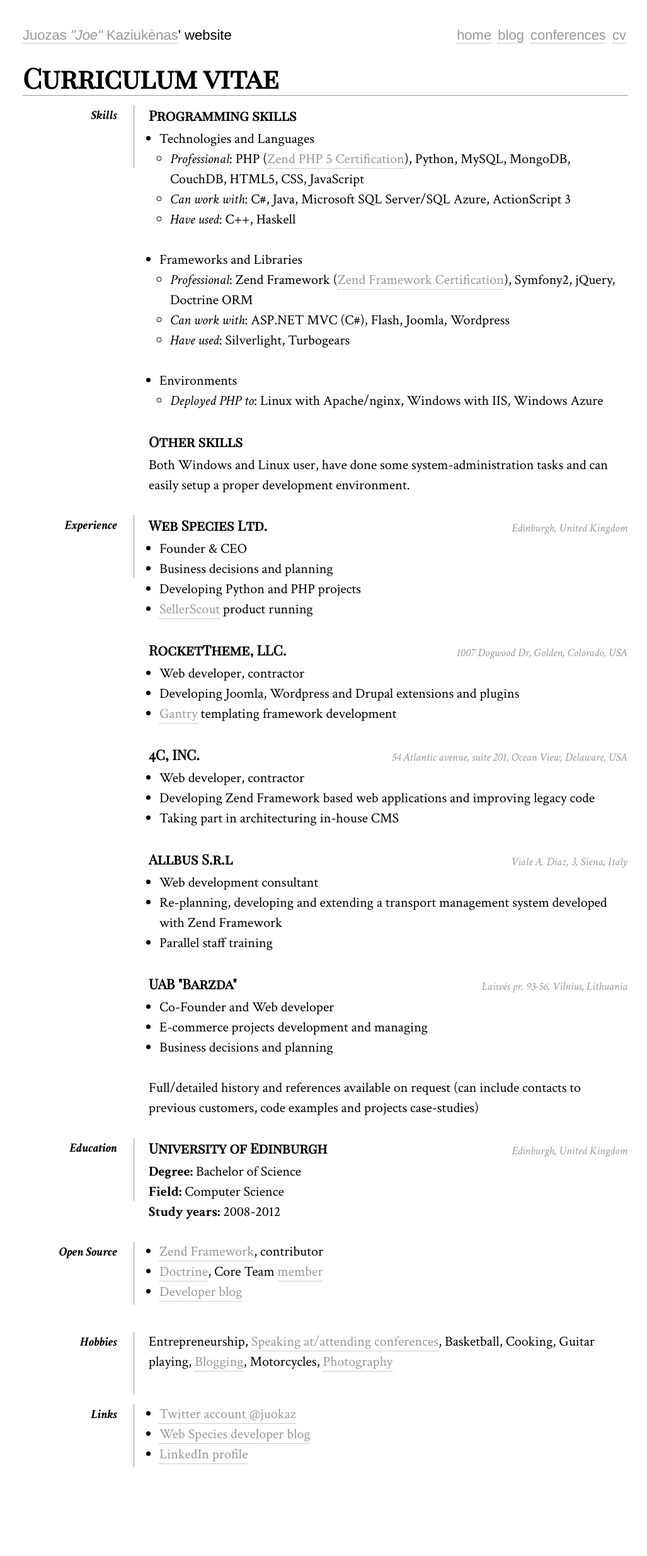
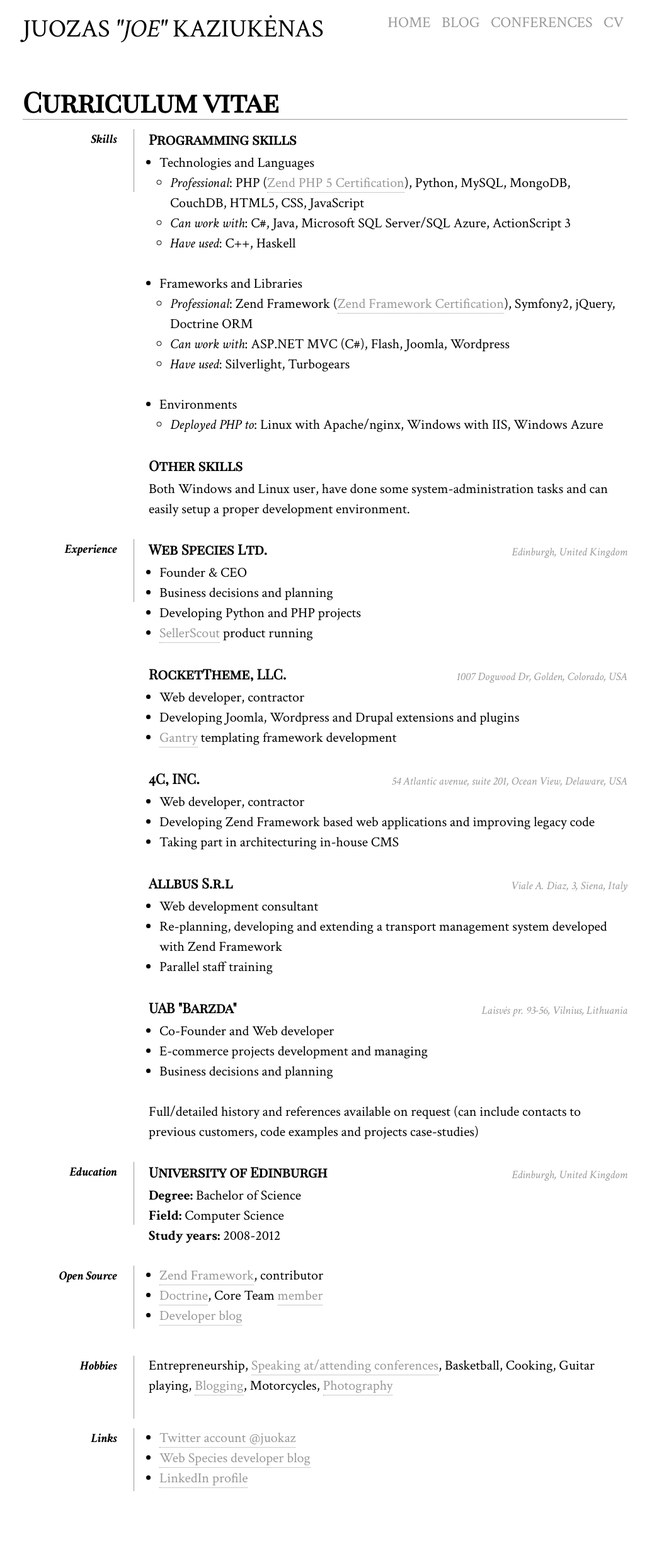
Before and after one commit to juokaz/juokaz.com, a Jekyll site: the page built from cv.html, in a window 1280 px wide. Shown: the whole page at 63% size, without its empty margins (124-1151 px from the left). Built offline with Jekyll 4.4.1, drawn with Linux system fonts in a browser that asks for light colours; comment, search, counter and statistics services are not loaded; before the commit the page ends 2433 px from its top, so only the background shows below that.

Commit message:
Use Crimson Text for homepage too

```diff
--- a/_layouts/default.html
+++ b/_layouts/default.html
@@ -29,7 +29,7 @@
     }(document, 'script', 'facebook-jssdk'));</script>
 
 <header class="header">
-    <a href="/">Juozas <em>"Joe"</em> Kaziukėnas</a>' website
+    <a href="/">Juozas <em>"Joe"</em> Kaziukėnas</a>
     <nav>
         <ul>
             <li><a href="/">home</a>
--- a/internal.css
+++ b/internal.css
@@ -1,5 +1,5 @@
 * { margin: 0; padding: 0; }
-body { font: 22px 'Crimson Text', serif; line-height: 32px; width: 960px; margin: 40px auto 60px; }
+body { font: 22px 'Crimson Text', serif; line-height: 32px; width: 960px; margin: 20px auto 60px; }
 .clear { clear: both; }
 section > header { border-bottom: 1px solid #999; }
 h1, h2, h3 { font-family: 'Playfair Display SC', serif; }
@@ -16,12 +16,14 @@
 .conferences dd { width: 860px; }
 dd.clear { float: none; margin: 0; height: 15px; }
 
-.header { font-family: Helvetica; float: left; width: 100%; }
-.header a { }
-.header nav { float: right; }
-.header, .header nav { height: 25px; margin-bottom: 42px; }
+.header { font: 40px 'Crimson Text', serif; text-transform: uppercase; float: left; width: 100%; }
+.header > a { color: black; }
+.header > a:hover { color: #999; }
+.header a { border: none; }
+.header nav { float: right; font-size: 24px; }
+.header, .header nav { height: 25px; margin-bottom: 100px; }
 .header nav ul { margin: 0; padding: 0; list-style: none; }
-.header nav ul li { display: inline; margin: 0 2px; padding: 0; }
+.header nav ul li { display: inline; margin: 0 6px; padding: 0; }
 
 time { color: #666; font-size: 18px; font-style: italic; margin-left: 10px; }
 header time { float: right; }
```
Also changed, not shown: index.html (+7 -7 lines).
